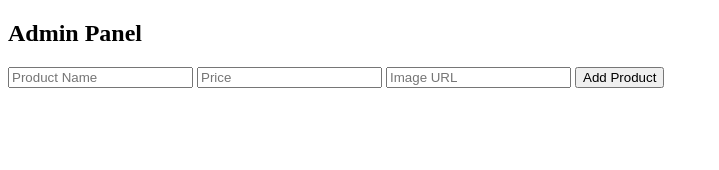
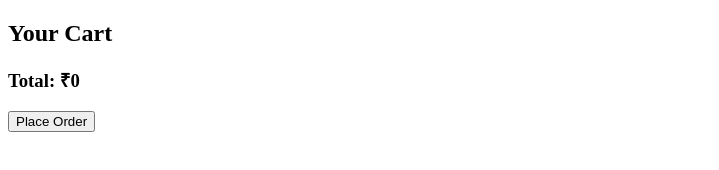
Before and after one commit to vv1705260-rgb/shree-collection, a plain HTML site: page cart.html in a window 1280 px wide. Shown: the whole page, without its empty margins (0-719 px from the left). Drawn offline with Linux system fonts and the light colour scheme.

Commit message:
Change title and header from Admin Panel to Cart

```diff
--- a/cart.html
+++ b/cart.html
@@ -1,21 +1,40 @@
 <!DOCTYPE html>
 <html>
 <head>
-  <title>Admin Panel</title>
+  <title>Cart</title>
 </head>
 <body>
 
-<h2>Admin Panel</h2>
+<h2>Your Cart</h2>
+<div id="cart-items"></div>
+<h3 id="total"></h3>
 
-<input id="name" placeholder="Product Name">
-<input id="price" placeholder="Price">
-<input id="img" placeholder="Image URL">
-
-<button onclick="addProduct()">Add Product</button>
+<button onclick="checkout()">Place Order</button>
 
 <script>
-function addProduct() {
-  alert("Admin feature coming soon 🚀");
+let products = [
+  { id: 1, name: "Elegant Saree", price: 1200 },
+  { id: 2, name: "Designer Kurti", price: 900 },
+  { id: 3, name: "Luxury Handbag", price: 1500 }
+];
+
+let cart = JSON.parse(localStorage.getItem("cart")) || [];
+let total = 0;
+
+let container = document.getElementById("cart-items");
+
+cart.forEach(id => {
+  let item = products.find(p => p.id === id);
+  total += item.price;
+  container.innerHTML += `<p>${item.name} - ₹${item.price}</p>`;
+});
+
+document.getElementById("total").innerText = "Total: ₹" + total;
+
+function checkout() {
+  alert("Order placed successfully!");
+  localStorage.removeItem("cart");
+  location.reload();
 }
 </script>
 
```
